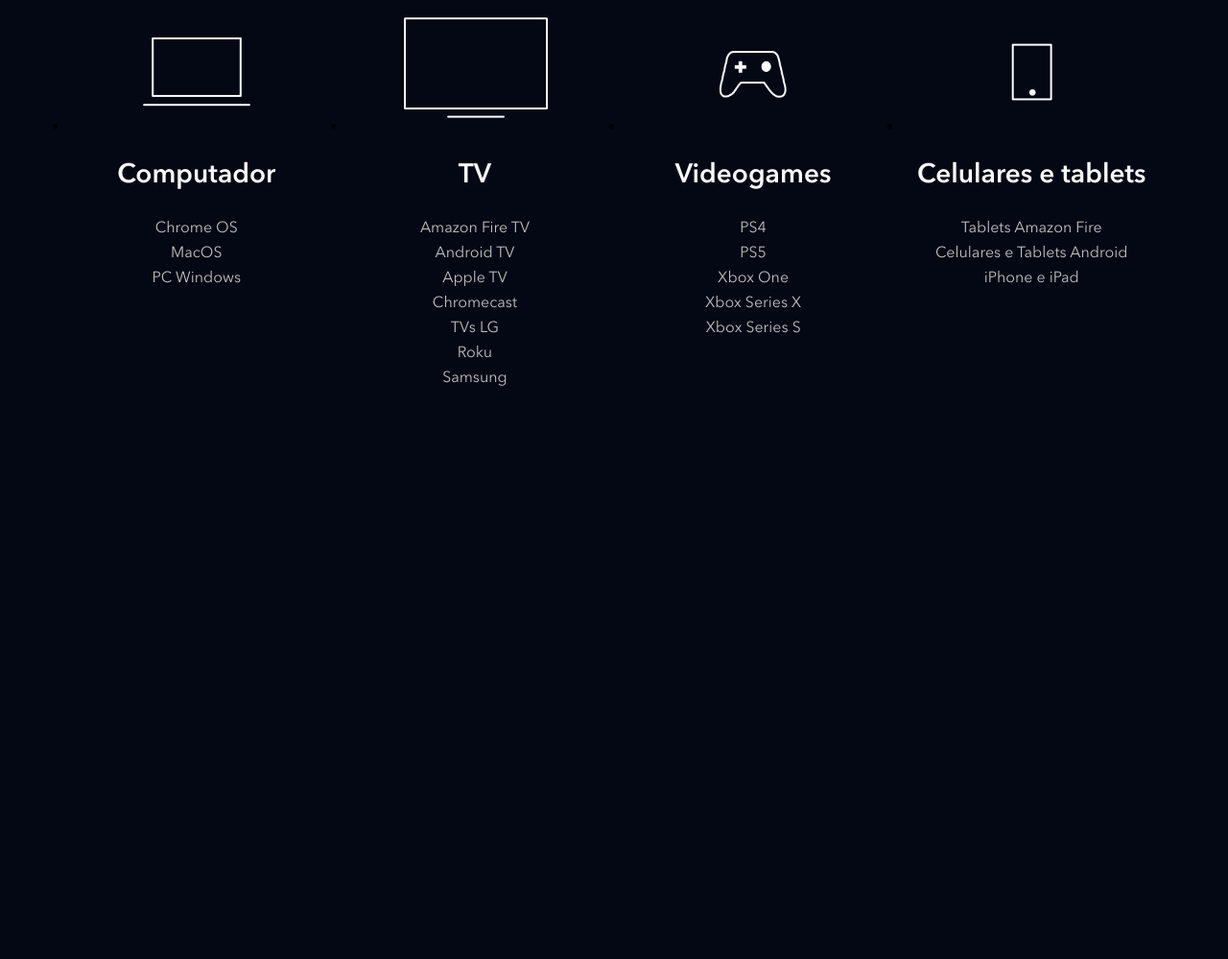
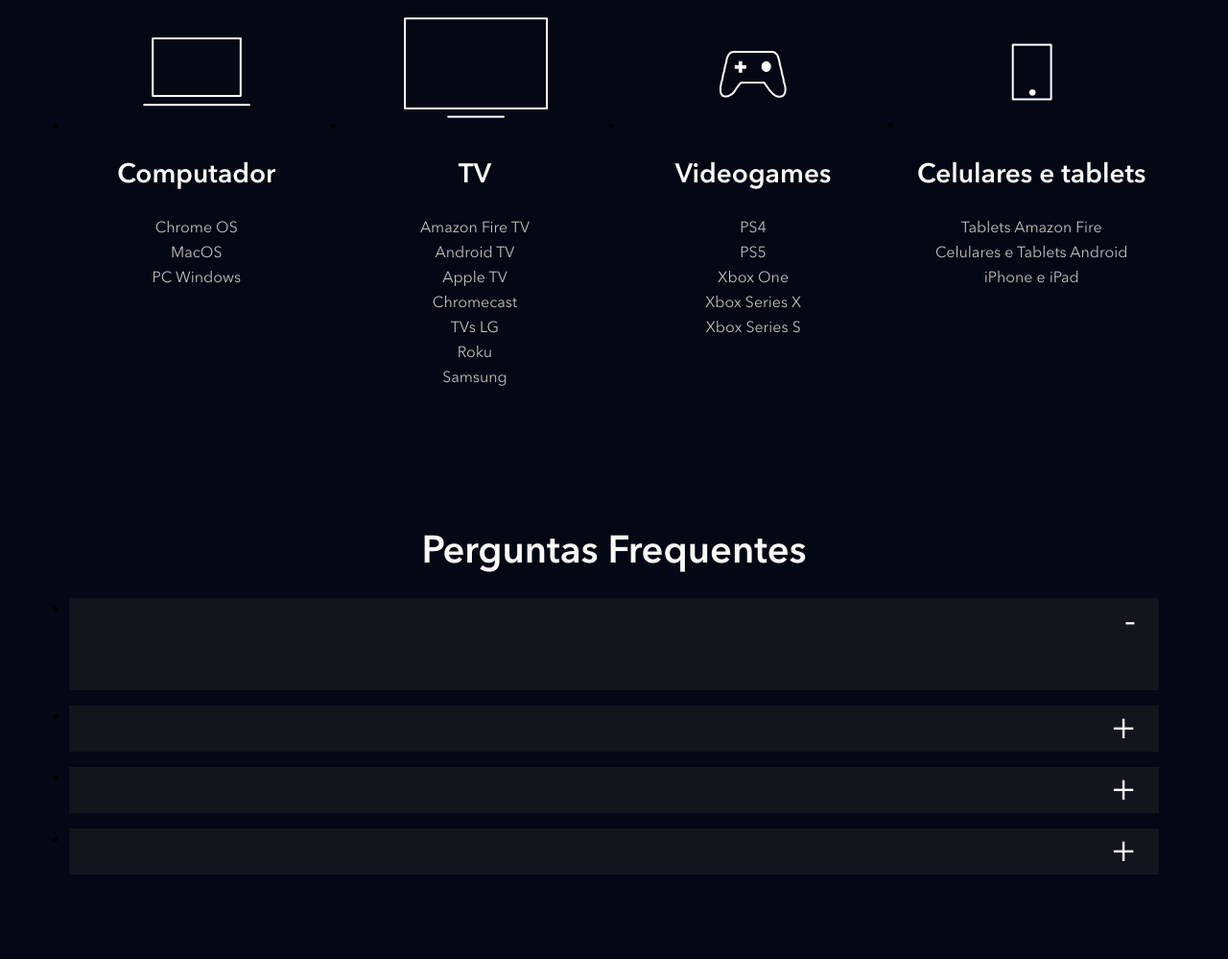
Before and after one commit to brenopereira18/clone_disneyplus, a website: page index.html in a window 1280 px wide. Shown: the part 3887-4886 px from the top of the page at 96% size. Before the commit the page ends 4364 px from the top, so only its background shows below. Drawn offline with nearby package versions, Linux system fonts and the light colour scheme; files that its build step writes are made by us from their sources; files whose address does not match are found by name.

Commit message:
criação da seção 'Perguntas frequentes'(ainda não finalizada)

```diff
--- a/index.html
+++ b/index.html
@@ -210,7 +210,43 @@
                 </ul>
             </li>
         </ul>
+    </section>
+    <section class="faq">
+        <h2 class="title">Perguntas Frequentes</h2>
+        <ul class="faq__questions">
+            <li class="faq__questions__item faq__questions__item--is-open">
+                <div class="faq__questions__item__question" data-faq-question>
 
+                </div>
+                <div class="faq__questions__item__answer text--big">
+
+                </div>
+            </li>
+            <li class="faq__questions__item">
+                <div class="faq__questions__item__question" data-faq-question>
+
+                </div>
+                <div class="faq__questions__item__answer text--big">
+
+                </div>
+            </li>
+            <li class="faq__questions__item">
+                <div class="faq__questions__item__question" data-faq-question>
+
+                </div>
+                <div class="faq__questions__item__answer text--big">
+
+                </div>
+            </li>
+            <li class="faq__questions__item">
+                <div class="faq__questions__item__question" data-faq-question>
+
+                </div>
+                <div class="faq__questions__item__answer text--big">
+
+                </div>
+            </li>
+        </ul>
     </section>
     <script src="./src/main.js"></script>
 </body>
--- a/src/main.js
+++ b/src/main.js
@@ -1,8 +1,9 @@
 document.addEventListener('DOMContentLoaded', function() {
     const buttons = document.querySelectorAll('[data-tab-button]') /* pega todos os elementos com esse atributo */
+    const questions = document.querySelectorAll('[data-faq-question]')
 
     /* para cada elemento que for clicado, será executado a função */
-    buttons.forEach(this.addEventListener('click', function(botao) {
+    buttons.forEach(addEventListener('click', function(botao) {
         const abaAlvo = botao.target.dataset.tabButton /* pega o valor do data-tab-button do elemento clicado */
         const aba = document.querySelector(`[data-tab-id=${abaAlvo}]`) /* pega o elemento que tem o data-tab-id igual ao do data-tab-button do elemento clicado */
         escondeTodasAsAbas()
@@ -10,6 +11,23 @@
         removeBotaoAtivo()
         botao.target.classList.add('shows__tabs__button--is-active')
     }))
+
+    questions.forEach(addEventListener('click', function(element) {
+
+        const classe = 'faq__questions__item--is-open'
+        const elementoPai = element.target.parentNode
+
+        elementoPai.classList.toggle(classe)
+    }))
+
+})
+
+/* function abreOuFechaResposta(element) {
+    const classe = 'faq__questions__item--is-open'
+    const elementoPai = element.target.parentNode
+
+    elementoPai.classList.toggle(classe)
+} */
 
 function removeBotaoAtivo() {
     const buttons = document.querySelectorAll('[data-tab-button]')
@@ -26,4 +44,3 @@
         tabContainer.classList.remove('shows__list--is-active')
     })
 }
-})
--- /dev/null
+++ b/src/styles/_faq.scss
@@ -0,0 +1,54 @@
+.faq {
+    padding: 5.6vw;
+
+    h2 {
+        text-align: center;
+        margin-bottom: 24px;
+    }
+
+    &__questions {
+
+        &__item {
+            background-color: #13151d;
+            margin-bottom: 16px;
+
+            &__question {
+                color: #fff;
+                font-size: 20px;
+                padding: 24px;
+                display: block;
+                cursor: pointer;
+                position: relative;
+
+                &::after {
+                    content: '+';
+                    position: absolute;
+                    top: 0;
+                    height: 100%;
+                    right: 24px;
+                    display: flex;
+                    align-items: center;
+                    font-size: 40px;
+                }
+            }
+
+            &__answer {
+                height: 0;
+                overflow: hidden;
+            }
+
+            &--is-open {
+
+                .faq__questions__item__answer {
+                    height: auto;
+                    padding: 24px;
+                }
+
+                .faq__questions__item__question::after {
+                    content: '-';
+                }
+
+            }
+        }
+    }
+}
--- a/src/styles/main.scss
+++ b/src/styles/main.scss
@@ -3,6 +3,7 @@
 @use 'shows';
 @use 'plans';
 @use 'available-devices';
+@use 'faq';
 
 @font-face {
     font-family: Avenir;
```
Lines whose indentation alone changed are shown as unchanged.
